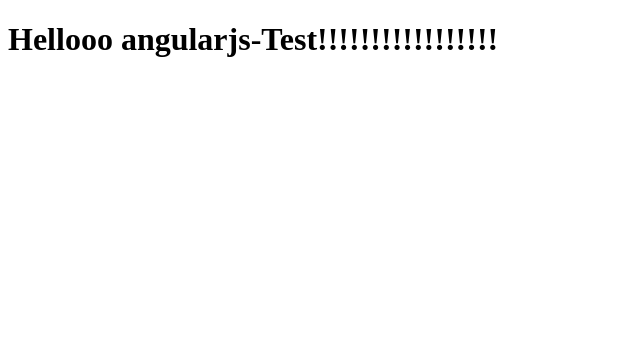
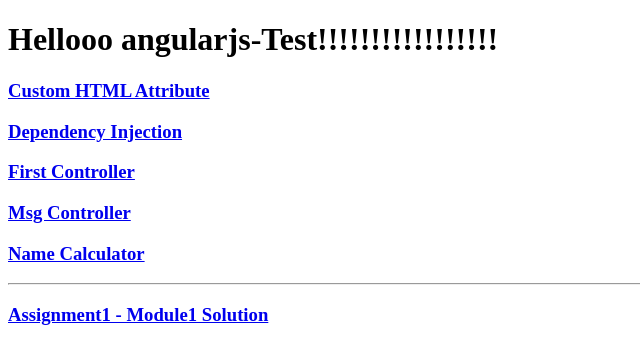
Before and after one commit to Amisha07/angularjs-test, a plain HTML site: page index.html in a window 1280 px wide. Shown: the whole page, without its empty margins (0-640 px from the left). Drawn offline with Linux system fonts and the light colour scheme.

Commit message:
updated main index file

```diff
--- a/index.html
+++ b/index.html
@@ -8,5 +8,15 @@
   <body>
 <h1>Hellooo angularjs-Test!!!!!!!!!!!!!!!!!
 </h1>
+<h3><a href="https://amisha07.github.io/angularjs-test/CustomHTMLAttribute">Custom HTML Attribute</h3>
+<h3><a href="https://amisha07.github.io/angularjs-test/DependencyInjection">Dependency Injection</h3>
+<h3><a href="https://amisha07.github.io/angularjs-test/FirstController">First Controller</h3>
+<h3><a href="https://amisha07.github.io/angularjs-test/MsgController">Msg Controller</h3>
+<h3><a href="https://amisha07.github.io/angularjs-test/NameCalculator">Name Calculator</h3>
+
+<hr>
+
+<h3><a href="https://amisha07.github.io/angularjs-test/Assignment1">Assignment1 - Module1 Solution</h3>
+
   </body>
 </html>
```
